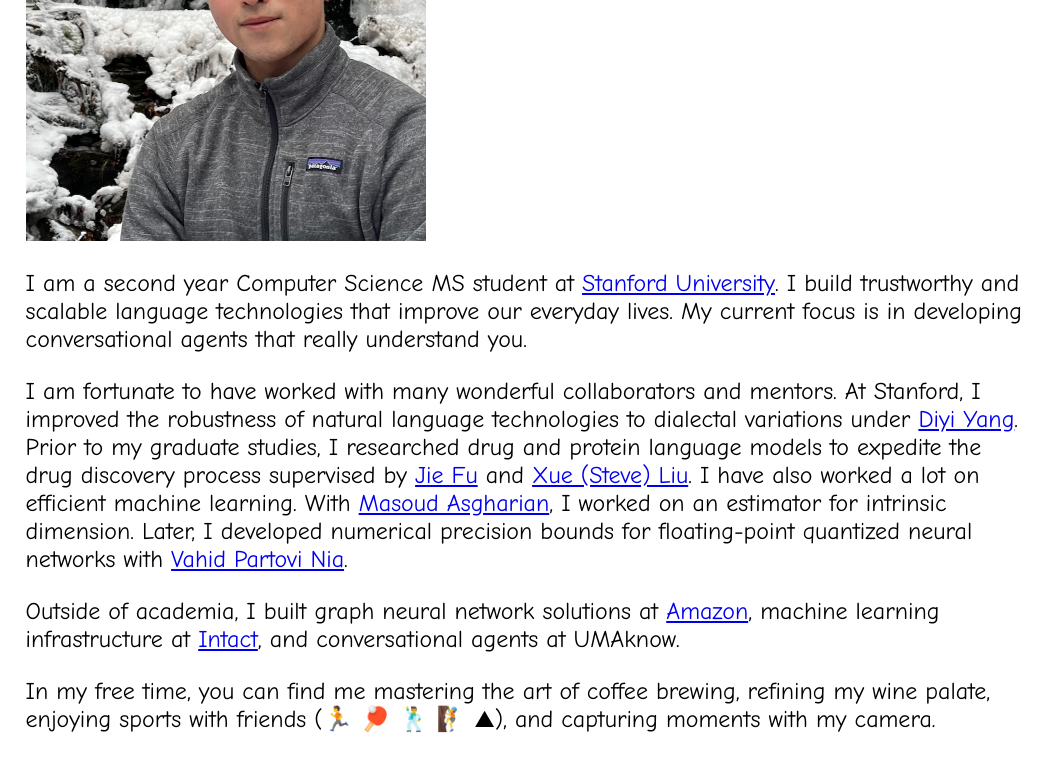
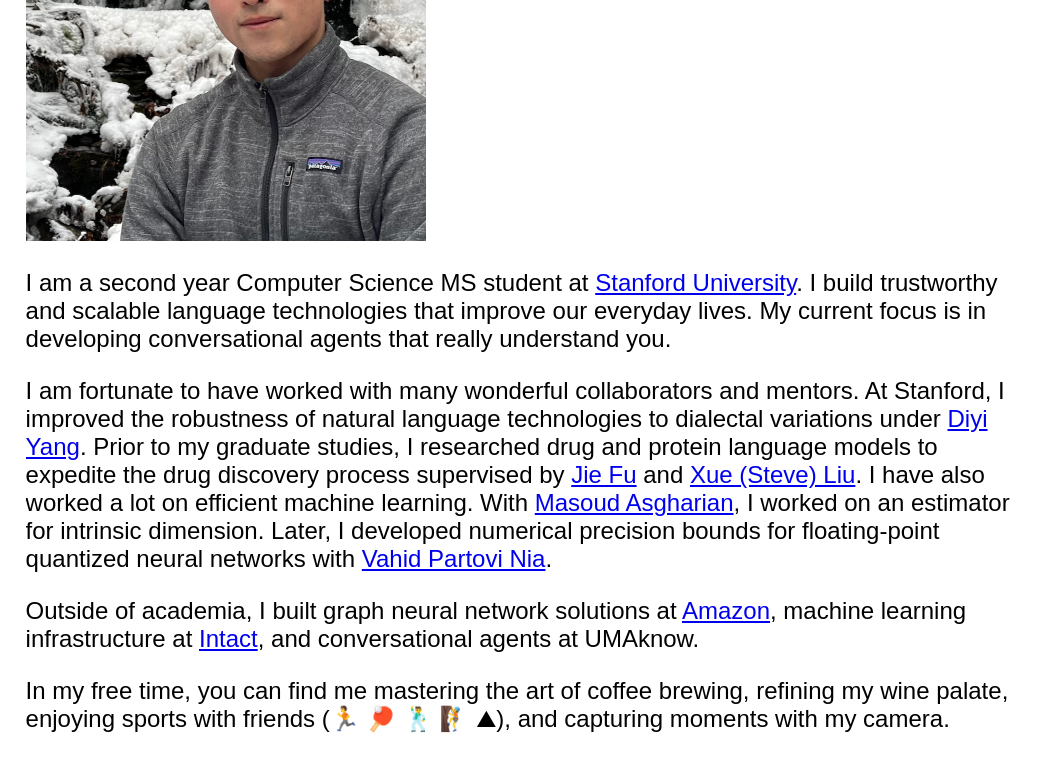
Before and after one commit to zedian/zedian.github.io, a plain HTML site: page index.html in a window 1280 px wide. Shown: the part 317-1099 px from the top of the page, without its empty margins (0-1058 px from the left). Drawn offline with Linux system fonts and the light colour scheme; files whose address does not match are found by name.

Commit message:
Fix font

```diff
--- a/styles.css
+++ b/styles.css
@@ -1,5 +1,5 @@
 body {
-    font-family: "Comic Sans MS", "Comic Sans", cursive;
+    font-family: "Arial";
     /* font-family: 'Abel'; Overall font */
     background-color: white;
     margin: 0;
```
Also changed, not shown: coffee.css (added), coffee.html (added), misc/old.html (renamed from old.html), misc/old_styles.css (renamed from old_styles.css).
